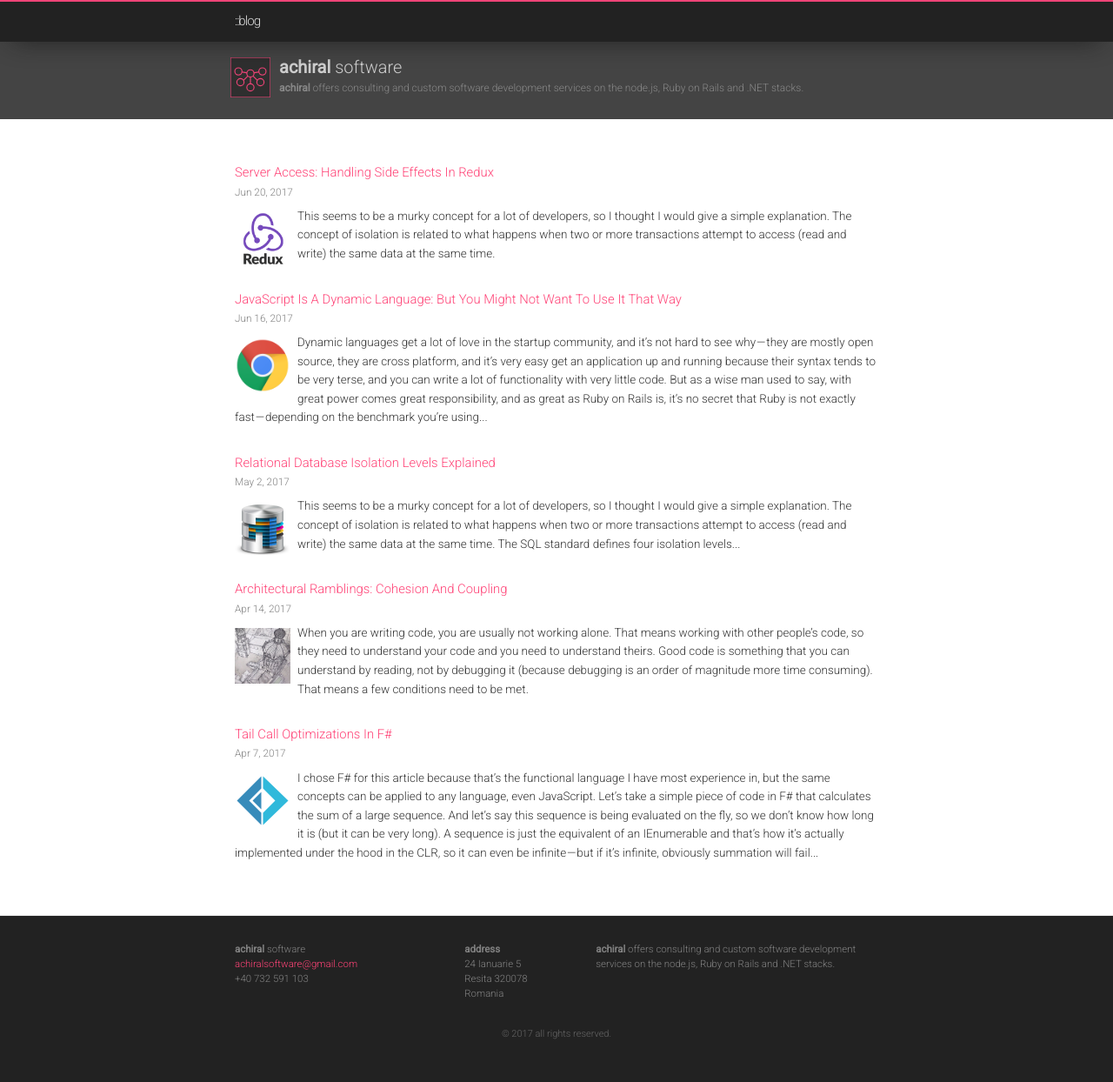
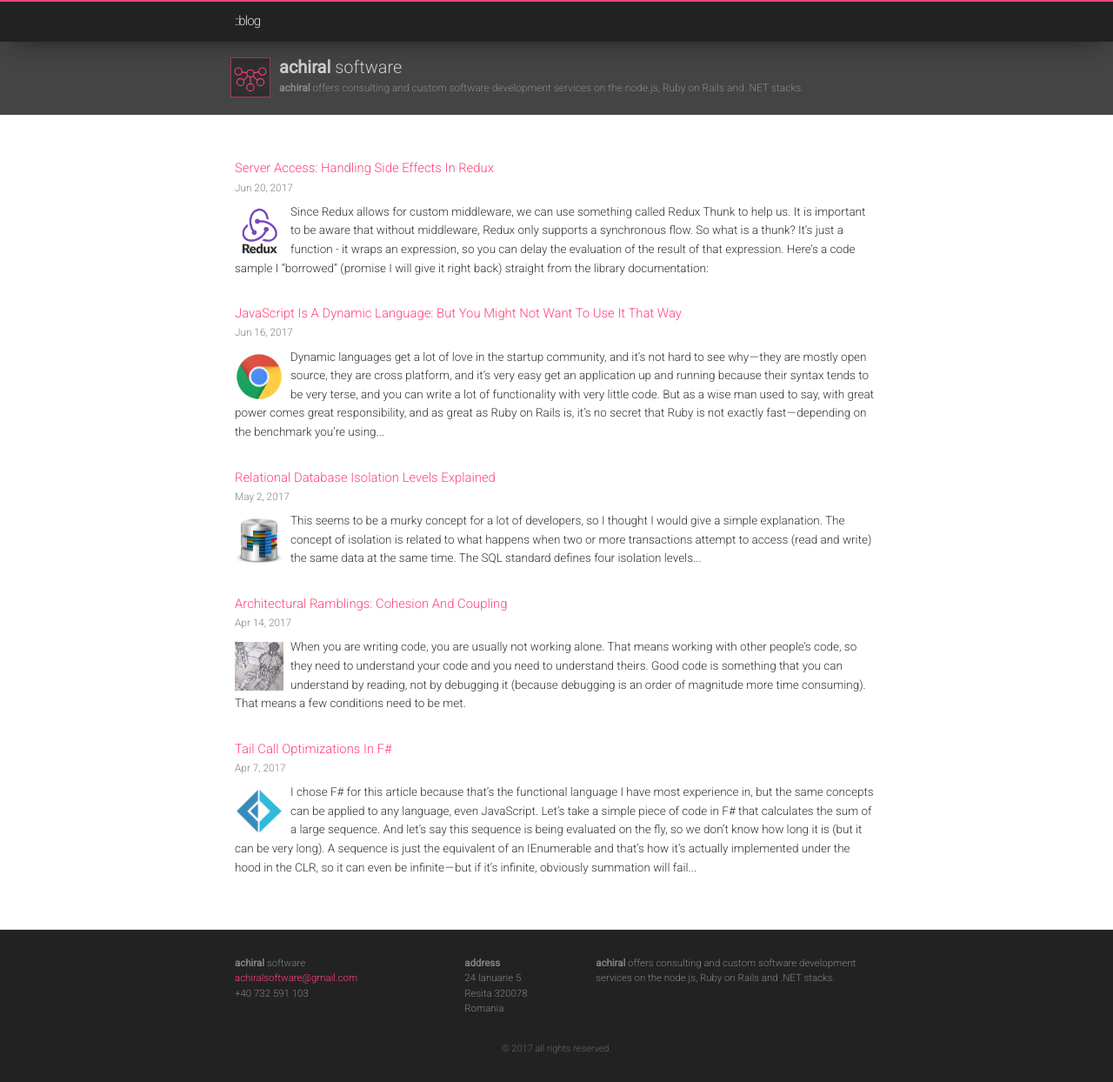
Before and after one commit to toaderflorin/eksia, a Jekyll site: the page built from index.md, in a window 1280 px wide and 1244 px high. Shown: the whole window at 87% size. Built offline with Jekyll 4.4.1, drawn with Linux system fonts in a browser that asks for light colours.

Commit message:
Updating post description.

```diff
--- a/_layouts/default.html
+++ b/_layouts/default.html
@@ -6,10 +6,11 @@
   <body>
     {% include header.html %}
 
-    <div style="color: #888; height: 75px; max-height: 75px; background-color: #444; z-index: -1; padding-top: 62px;">
+    <div style="color: #888; height: 70px; max-height: 70px; background-color: #444; z-index: -1; padding-top: 62px;">
       <div class="wrapper">
         <div style="margin-left: -5px;">
-          <svg class="site-logo" width="46" height="46" viewBox="0 0 100 100" stroke="#ee4477" stroke-width="2.5" fill="#2f2f2f" xmlns="http://www.w3.org/2000/svg"
+          <svg class="site-logo" width="46" height="46" viewBox="0 0 100 100" stroke="#ee4477" stroke-width="2.5" fill="#2f2f2f"
+            xmlns="http://www.w3.org/2000/svg"
             style="margin-right: 10px">
 
             <rect x="0" y="0" width="100" height="100" fill="#2f2f2f" />
--- a/_layouts/home.html
+++ b/_layouts/home.html
@@ -17,7 +17,7 @@ layout: default
       {% assign date_format = site.minima.date_format | default: "%b %-d, %Y" %}
       <span class="post-meta">{{ post.date | date: date_format }}</span>
       <div class="post-description">
-        <img src="images/{{ post.icon }}" style="float: left; height: 64px; width: 64px; margin-right: 8px; margin-top: 5px;" />
+        <img src="images/{{ post.icon }}" style="float: left; height: 56px; width: 56px; margin-right: 8px; margin-top: 5px;" />
         {{ post.description }}
       </div>
     </li>
--- a/_posts/2017-06-20-redux-sideeffects.markdown
+++ b/_posts/2017-06-20-redux-sideeffects.markdown
@@ -3,8 +3,8 @@ layout: post
 title:  "Server Access: Handling Side Effects In Redux"
 date:   2017-06-20 06:39:37 +0300
 description: "
-This seems to be a murky concept for a lot of developers, so I thought I
-would give a simple explanation. The concept of isolation is related to what happens when two or more transactions attempt to access (read and write) the same data at the same time.
+Since Redux allows for custom middleware, we can use something called Redux Thunk to help us. It is important to be aware that without middleware, Redux only supports a synchronous flow. So what is a thunk? It’s just a function - it wraps an expression, so you can delay the evaluation of the result of that expression. Here’s a code sample I “borrowed” (promise I will give it right back) straight from the library documentation:
+
 "
 icon: "logo-redux.png"
 categories: jekyll update
```
Also changed, not shown: 2 other files.
